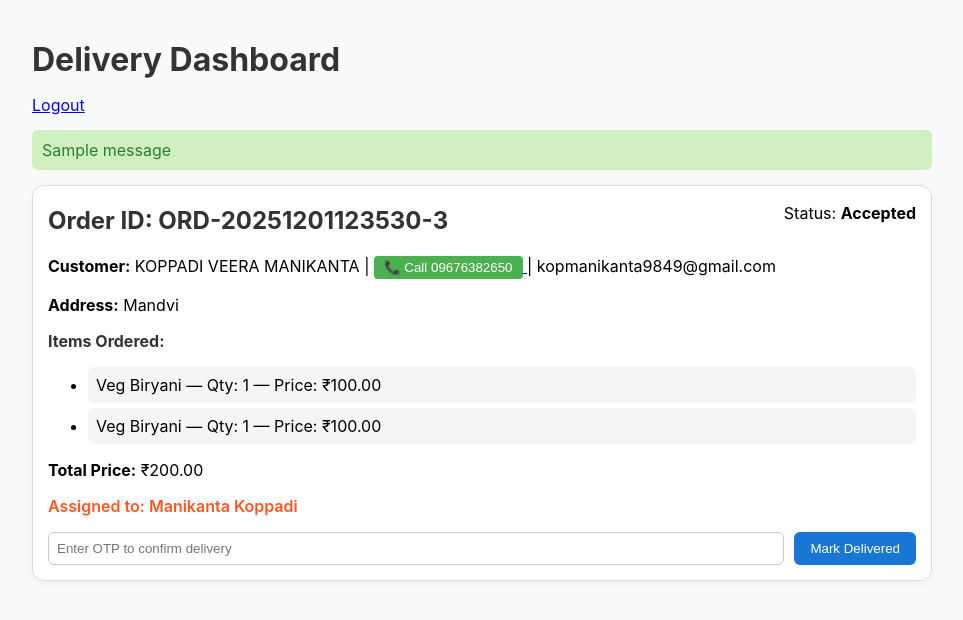
After one commit to veera2121/demoorder_tracking, a Flask app: page /delivery/dashboard in a window 1280 px wide. The commit adds this page. Shown: the top 620 px of the page, without its empty margins (158-1121 px from the left). Run offline with Flask 3, Linux system fonts and the light colour scheme; the visitor is signed in with stand-in values (Sample User, id 1); one stand-in notice (Sample message) is shown.

Commit message:
add chnages

```diff
--- a/app.py
+++ b/app.py
@@ -2,12 +2,9 @@ from flask import Flask, render_template, request, redirect, url_for, session, j
 from flask_sqlalchemy import SQLAlchemy
 from datetime import datetime
 from collections import defaultdict
-from sqlalchemy import or_, cast, String
-
-
-import json
-import os
-import requests
+from sqlalchemy import or_
+from werkzeug.security import generate_password_hash, check_password_hash
+import json, os, requests, random
 
 # ------------------ APP ------------------
 app = Flask(__name__)
@@ -17,7 +14,6 @@ app.config["SECRET_KEY"] = "change_this_secret"
 BASE_DIR = os.path.abspath(os.path.dirname(__file__))
 INSTANCE_PATH = os.path.join(BASE_DIR, "instance")
 os.makedirs(INSTANCE_PATH, exist_ok=True)
-
 app.config["SQLALCHEMY_DATABASE_URI"] = "sqlite:///" + os.path.join(INSTANCE_PATH, "orders.db")
 app.config["SQLALCHEMY_TRACK_MODIFICATIONS"] = False
 db = SQLAlchemy(app)
@@ -27,19 +23,33 @@ ADMIN_USERNAME = "admin"
 ADMIN_PASSWORD = "password123"
 
 # ------------------ MODELS ------------------
+class DeliveryPerson(db.Model):
+    __tablename__ = "delivery_person"
+    id = db.Column(db.Integer, primary_key=True)
+    name = db.Column(db.String(200), nullable=False)
+    phone = db.Column(db.String(20), unique=True, nullable=False)
+
+    username = db.Column(db.String(100), unique=True)
+    password_hash = db.Column(db.String(255))
+
+    orders = db.relationship("Order", backref="delivery_person", lazy=True)
+
+    def set_password(self, password):
+        self.password_hash = generate_password_hash(password)
+
+    def check_password(self, password):
+        return check_password_hash(self.password_hash, password)
+
 class OrderItem(db.Model):
     __tablename__ = "order_item"
-
     id = db.Column(db.Integer, primary_key=True)
     order_id = db.Column(db.Integer, db.ForeignKey("order.id"))
     item_name = db.Column(db.String(200))
     quantity = db.Column(db.Integer, default=1)
     price = db.Column(db.Float, default=0.0)
 
-
 class Order(db.Model):
     __tablename__ = "order"
-
     id = db.Column(db.Integer, primary_key=True)
     order_id = db.Column(db.String(64), unique=True, index=True)
     customer_name = db.Column(db.String(200))
@@ -51,33 +61,31 @@ class Order(db.Model):
     longitude = db.Column(db.Float, nullable=True)
     map_link = db.Column(db.String(500), nullable=True)
     created_at = db.Column(db.DateTime, default=datetime.utcnow)
-
+    otp = db.Column(db.String(6), nullable=True)
+    delivery_person_id = db.Column(db.Integer, db.ForeignKey("delivery_person.id"), nullable=True)
     items = db.relationship("OrderItem", backref="order", lazy=True)
 
-    # 🔥 FIXED — always calculates correct total dynamically
     def total_price(self):
         return sum(float(i.price) * int(i.quantity) for i in self.items)
-
 
 # ------------------ UTILS ------------------
 def generate_order_id(db_id):
     now = datetime.utcnow().strftime("%Y%m%d%H%M%S")
     return f"ORD-{now}-{db_id}"
 
+def generate_otp():
+    return str(random.randint(100000, 999999))
 
 # ------------------ ROUTES ------------------
 @app.route("/")
 def home():
     return render_template("index.html")
 
-
-# ------------------ MENU PAGE ------------------
 @app.route("/menu")
 def menu_page():
     sheet_id = "17AU1Y2rc1gfdrTovzxUHJ_cRazph_roberLPrJhIWWg"
     sheet_name = "Sheet1"
     url = f"https://opensheet.elk.sh/{sheet_id}/{sheet_name}"
-
     try:
         data = requests.get(url).json()
     except:
@@ -85,34 +93,26 @@ def menu_page():
 
     categories = []
     menu_by_cat = defaultdict(list)
-
     for idx, item in enumerate(data):
         category = item.get("category", "Others")
         if category not in categories:
             categories.append(category)
-
         try:
             price = float(item.get("price", 0))
         except:
             price = 0.0
-
         menu_by_cat[category].append({
             "id": idx + 1,
             "name": item.get("name", ""),
             "price": price,
             "image": item.get("image", "")
         })
-
     return render_template("menu.html", menu_by_category=menu_by_cat, categories=categories)
 
-
-# ------------------ CART ------------------
 @app.route("/cart")
 def cart_page():
     return render_template("cart.html")
 
-
-# ------------------ PLACE ORDER ------------------
 @app.route("/place_order", methods=["POST"])
 def place_order():
     name = request.form.get("name")
@@ -135,59 +135,45 @@ def place_order():
         address=address,
         latitude=request.form.get("latitude") or None,
         longitude=request.form.get("longitude") or None,
-        map_link=request.form.get("map_link") or None
+        map_link=request.form.get("map_link") or None,
+        otp=generate_otp()
     )
 
     db.session.add(new_order)
     db.session.commit()
-
     new_order.order_id = generate_order_id(new_order.id)
     db.session.commit()
 
-    # SAVE ITEMS
     for i in range(len(item_names)):
         qty = int(quantities[i]) if quantities[i].isdigit() else 1
-
         try:
             price = float(prices[i])
         except:
             price = 0.0
-
         db.session.add(OrderItem(
             order_id=new_order.id,
             item_name=item_names[i],
             quantity=qty,
             price=price
         ))
-
     db.session.commit()
 
+    flash(f"Order placed! OTP for delivery: {new_order.otp}", "success")
     return redirect(url_for("myorders"))
 
-
-
-# ------------------ TRACK ORDERS ------------------
 @app.route("/myorders", methods=["GET", "POST"])
 def myorders():
     orders = []
-
     if request.method == "POST":
         phone = request.form.get("phone", "").strip()
         email = request.form.get("email", "").strip()
-
         query = Order.query
-
-        # Search by phone or email
         if phone:
             query = query.filter(Order.phone == phone)
         elif email:
             query = query.filter(Order.email == email)
-
-        # ORDER BY latest first (DESCENDING)
         orders = query.order_by(Order.created_at.desc()).all()
-
     return render_template("myorders.html", orders=orders)
-
 
 # ------------------ ADMIN ------------------
 @app.route("/admin/login", methods=["GET", "POST"])
@@ -196,85 +182,181 @@ def admin_login():
         if request.form.get("username") == ADMIN_USERNAME and request.form.get("password") == ADMIN_PASSWORD:
             session["admin_logged_in"] = True
             return redirect(url_for("admin_dashboard"))
-
         flash("Invalid login", "danger")
-
     return render_template("admin_login.html")
-
 
 @app.route("/admin/logout")
 def admin_logout():
     session.pop("admin_logged_in", None)
     return redirect(url_for("admin_login"))
 
+@app.route("/admin/add_delivery_person", methods=["GET", "POST"])
+def add_delivery_person():
+    if not session.get("admin_logged_in"):
+        return redirect(url_for("admin_login"))
 
-@app.route("/admin/update_status/<int:order_db_id>", methods=["POST"])
-def update_status(order_db_id):
-    if not session.get("admin_logged_in"):
-        return jsonify({"success": False, "message": "Not authorized"}), 403
+    if request.method == "POST":
+        name = request.form.get("name").strip()
+        phone = request.form.get("phone").strip()
+        username = request.form.get("username").strip()
+        password = request.form.get("password").strip()
 
-    order = Order.query.get_or_404(order_db_id)
-    new_status = request.form.get("status")
-    order.status = new_status
-    db.session.commit()
-    return redirect(url_for("admin_dashboard"))
+        if not all([name, phone, password]):
+            flash("Name, phone, and password are required!", "danger")
+            return redirect(url_for("add_delivery_person"))
 
+        # Auto-generate username if blank
+        if not username:
+            username = name.lower().replace(" ", "")
 
+        # Check uniqueness
+        if DeliveryPerson.query.filter_by(phone=phone).first():
+            flash("Phone number already exists!", "danger")
+            return redirect(url_for("add_delivery_person"))
 
-@app.route("/admin/dashboard", methods=["GET"])
+        if DeliveryPerson.query.filter_by(username=username).first():
+            flash("Username already taken!", "danger")
+            return redirect(url_for("add_delivery_person"))
+
+        dp = DeliveryPerson(
+            name=name,
+            phone=phone,
+            username=username
+        )
+        dp.set_password(password)
+
+        db.session.add(dp)
+        db.session.commit()
+
+        flash(f"Delivery person {name} added! Username: {username}", "success")
+        return redirect(url_for("admin_dashboard"))
+
+    return render_template("add_delivery_person.html")
+
+@app.route("/admin/dashboard")
 def admin_dashboard():
     if not session.get("admin_logged_in"):
         return redirect(url_for("admin_login"))
 
-    # ----- Filters -----
-    query = request.args.get("query", "").strip()
+    # ---- GET FILTER VALUES ----
+    query = request.args.get("query", "")
     status_filter = request.args.get("status", "")
     start_date = request.args.get("start_date", "")
     end_date = request.args.get("end_date", "")
+    page = request.args.get("page", 1, type=int)
 
-    # ----- Pagination -----
-    page = int(request.args.get("page", 1))
-    per_page = 10  # items per page
+    q = Order.query
 
-    orders_query = Order.query
-
-    # Search filter
+    # ---- APPLY SEARCH ----
     if query:
-        orders_query = orders_query.filter(
+        q = q.filter(
             or_(
+                Order.order_id.contains(query),
                 Order.customer_name.contains(query),
                 Order.phone.contains(query),
                 Order.email.contains(query),
-                Order.order_id.contains(query)
             )
         )
 
-    # Status filter
+    # ---- STATUS FILTER ----
     if status_filter:
-        orders_query = orders_query.filter_by(status=status_filter)
+        q = q.filter(Order.status == status_filter)
 
-    # Date range filter
+    # ---- DATE FILTER ----
     if start_date:
-        start_dt = datetime.strptime(start_date, "%Y-%m-%d")
-        orders_query = orders_query.filter(Order.created_at >= start_dt)
+        q = q.filter(Order.created_at >= start_date)
+    if end_date:
+        q = q.filter(Order.created_at <= end_date)
 
-    if end_date:
-        end_dt = datetime.strptime(end_date + " 23:59:59", "%Y-%m-%d %H:%M:%S")
-        orders_query = orders_query.filter(Order.created_at <= end_dt)
+    q = q.order_by(Order.created_at.desc())
 
-    # Pagination apply
-    orders = orders_query.order_by(Order.created_at.desc()).paginate(page=page, per_page=per_page)
+    # ---- PAGINATION ----
+    pagination = q.paginate(page=page, per_page=10)
+    orders = pagination.items
+
+    delivery_persons = DeliveryPerson.query.order_by(DeliveryPerson.name).all()
 
     return render_template(
         "admin_dashboard.html",
-        orders=orders.items,
-        pagination=orders,
+        orders=orders,
+        delivery_persons=delivery_persons,
+        pagination=pagination,
         query=query,
         status_filter=status_filter,
         start_date=start_date,
-        end_date=end_date,
+        end_date=end_date
     )
 
+@app.route("/admin/assign_delivery/<int:order_id>", methods=["POST"])
+def assign_delivery(order_id):
+    if not session.get("admin_logged_in"):
+        return redirect(url_for("admin_login"))
+    order = Order.query.get_or_404(order_id)
+    dp_id = request.form.get("delivery_person_id")
+    if dp_id:
+        order.delivery_person_id = int(dp_id)
+        order.status = "Accepted"
+        db.session.commit()
+        flash(f"Order {order.order_id} assigned successfully!", "success")
+    else:
+        flash("Select a delivery person!", "danger")
+    return redirect(url_for("admin_dashboard"))
+
+@app.route("/admin/update_status/<int:order_id>", methods=["POST"])
+def update_status(order_id):
+    if not session.get("admin_logged_in"):
+        return redirect(url_for("admin_login"))
+    order = Order.query.get_or_404(order_id)
+    new_status = request.form.get("status")
+    if new_status:
+        order.status = new_status
+        db.session.commit()
+        flash(f"Order {order.order_id} status updated!", "success")
+    return redirect(url_for("admin_dashboard"))
+
+# ------------------ DELIVERY ------------------
+@app.route("/delivery/login", methods=["GET", "POST"])
+def delivery_login():
+    if request.method == "POST":
+        phone = request.form.get("phone")
+        password = request.form.get("password")
+        dp = DeliveryPerson.query.filter_by(phone=phone).first()
+        if dp and dp.check_password(password):
+            session["delivery_logged_in"] = True
+            session["delivery_person_id"] = dp.id
+            session["delivery_person_name"] = dp.name
+            return redirect(url_for("delivery_dashboard"))
+        flash("Invalid login!", "danger")
+    return render_template("delivery_login.html")
+
+@app.route("/delivery/logout")
+def delivery_logout():
+    session.pop("delivery_logged_in", None)
+    session.pop("delivery_person_id", None)
+    session.pop("delivery_person_name", None)
+    return redirect(url_for("delivery_login"))
+
+@app.route("/delivery/dashboard", methods=["GET", "POST"])
+def delivery_dashboard():
+    if not session.get("delivery_logged_in"):
+        return redirect(url_for("delivery_login"))
+
+    dp_id = session.get("delivery_person_id")
+    orders = Order.query.filter(Order.delivery_person_id == dp_id, Order.status != "Delivered").order_by(Order.created_at.asc()).all()
+
+    if request.method == "POST":
+        order_id = request.form.get("order_id")
+        entered_otp = request.form.get("otp")
+        order = Order.query.get(int(order_id))
+        if order and order.otp == entered_otp:
+            order.status = "Delivered"
+            db.session.commit()
+            flash(f"Order {order.order_id} marked as Delivered", "success")
+        else:
+            flash("Invalid OTP!", "danger")
+        return redirect(url_for("delivery_dashboard"))
+
+    return render_template("delivery_dashboard.html", orders=orders)
 
 # ------------------ API ------------------
 @app.route("/api/order_status/<order_id>")
@@ -282,16 +364,20 @@ def get_status(order_id):
     order = Order.query.filter_by(order_id=order_id).first()
     if not order:
         return jsonify({"success": False}), 404
-
     return jsonify({
         "success": True,
-        "order": order.to_dict()
+        "order": {
+            "order_id": order.order_id,
+            "status": order.status,
+            "otp": order.otp,
+            "total_price": order.total_price()
+        }
     })
 
+# ------------------ DB INIT ------------------
+with app.app_context():
+    db.create_all()
 
-# ------------------ MAIN ------------------
+# ------------------ RUN ------------------
 if __name__ == "__main__":
-    with app.app_context():
-        db.create_all()
-
     app.run(debug=True)
--- /dev/null
+++ b/templates/delivery_dashboard.html
@@ -0,0 +1,93 @@
+<!doctype html>
+<html>
+<head>
+  <meta charset="utf-8"/>
+  <meta name="viewport" content="width=device-width,initial-scale=1"/>
+  <title>Delivery Dashboard</title>
+  <style>
+    body { font-family: "Inter", sans-serif; background: #f9fafb; margin: 0; padding: 0; }
+    .container { max-width: 900px; margin: 20px auto; padding: 15px; }
+    h1, h2, h4 { color: #333; margin: 5px 0; }
+    .order-card { background: #fff; border: 1px solid #ddd; border-radius: 12px; padding: 15px; margin: 15px 0; box-shadow: rgba(0,0,0,0.05) 0px 2px 8px; }
+    .item-list li { background: #f5f5f5; padding: 8px; border-radius: 6px; margin: 5px 0; }
+    .otp-form { margin-top: 10px; display: flex; gap: 10px; flex-wrap: wrap; }
+    .otp-form input { padding: 8px; border-radius: 6px; border: 1px solid #ccc; flex: 1; }
+    .otp-form button { padding: 8px 16px; background: #1976d2; color: white; border: none; border-radius: 6px; cursor: pointer; transition: 0.2s; }
+    .otp-form button:hover { background: #0d47a1; }
+    .flash { padding: 10px; margin-bottom: 15px; border-radius: 6px; }
+    .flash-success { background: #d0f0c0; color: #2e7d32; }
+    .flash-danger { background: #f8d7da; color: #a94442; }
+    .assigned-person { margin-top: 10px; font-weight: 600; color: #ff5722; }
+    .logout { margin-bottom: 15px; }
+    @media (max-width: 600px) {
+      .otp-form { flex-direction: column; }
+      .otp-form button { width: 100%; }
+    }
+    .order-header { display: flex; justify-content: space-between; flex-wrap: wrap; }
+    .order-header p { margin: 2px 0; }
+    .call-btn { padding:4px 10px; background:#4caf50; color:white; border:none; border-radius:4px; cursor:pointer; }
+    .call-btn:hover { background:#388e3c; }
+  </style>
+</head>
+<body>
+  <div class="container">
+    <h1>Delivery Dashboard</h1>
+    <p class="logout"><a href="{{ url_for('delivery_logout') }}">Logout</a></p>
+
+    <!-- FLASH MESSAGES -->
+    {% with messages = get_flashed_messages(with_categories=true) %}
+      {% if messages %}
+        {% for category, message in messages %}
+          <div class="flash flash-{{ category }}">{{ message }}</div>
+        {% endfor %}
+      {% endif %}
+    {% endwith %}
+
+    {% if orders %}
+      {% for o in orders %}
+        <div class="order-card">
+          <div class="order-header">
+            <h2>Order ID: {{ o.order_id }}</h2>
+            <p>Status: <strong>{{ o.status }}</strong></p>
+          </div>
+
+          <!-- Customer info with clickable call button -->
+          <p><strong>Customer:</strong> {{ o.customer_name }} |
+            <a href="tel:{{ o.phone }}">
+              <button type="button" class="call-btn">📞 Call {{ o.phone }}</button>
+            </a> |
+            {{ o.email }}
+          </p>
+          <p><strong>Address:</strong> {{ o.address }}</p>
+
+          <h4>Items Ordered:</h4>
+          <ul class="item-list">
+            {% for item in o.items %}
+              <li>{{ item.item_name }} — Qty: {{ item.quantity }} — Price: ₹{{ "%.2f"|format(item.price) }}</li>
+            {% endfor %}
+          </ul>
+
+          <p><strong>Total Price:</strong> ₹{{ "%.2f"|format(o.total_price()) }}</p>
+
+          {% if o.delivery_person %}
+            <p class="assigned-person">Assigned to: {{ o.delivery_person.name }}</p>
+          {% else %}
+            <p class="assigned-person">Not assigned yet</p>
+          {% endif %}
+
+          {% if o.status != 'Delivered' %}
+          <!-- OTP FORM TO MARK DELIVERED -->
+          <form method="POST" class="otp-form" action="{{ url_for('delivery_dashboard') }}">
+            <input type="hidden" name="order_id" value="{{ o.id }}">
+            <input type="text" name="otp" placeholder="Enter OTP to confirm delivery" required>
+            <button type="submit">Mark Delivered</button>
+          </form>
+          {% endif %}
+        </div>
+      {% endfor %}
+    {% else %}
+      <p>No orders assigned to you.</p>
+    {% endif %}
+  </div>
+</body>
+</html>
```
Also changed, not shown: templates/add_delivery_person.html (added, +34 -0 lines), templates/admin_dashboard.html (+41 -51 lines), templates/delivery_login.html (added, +35 -0 lines), templates/myorders.html (+5 -3 lines), update_delivery_person.py (added, +31 -0 lines), instance/orders.db.
